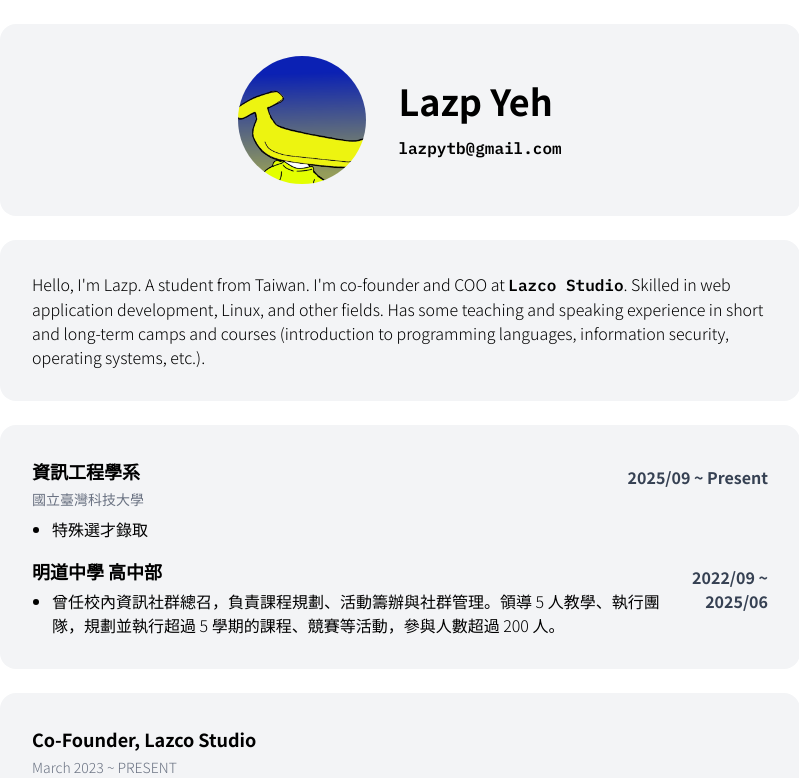
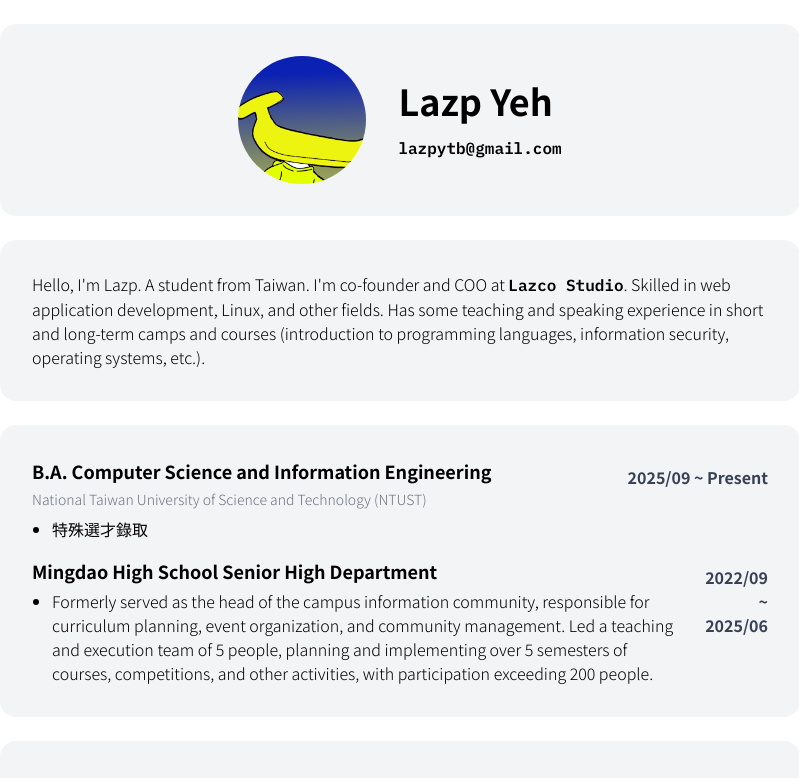
Before and after one commit to banahaker/banahaker.github.io, a React (Vite) app: page / in a window 1280 px wide. Shown: the top 778 px of the page, without its empty margins (240-1039 px from the left). Built offline with nearby package versions, Linux system fonts and the light colour scheme.

Commit message:
feat: update EducationExpBlock component with English titles and descriptions

```diff
--- a/src/components/EducationExpBlock.tsx
+++ b/src/components/EducationExpBlock.tsx
@@ -25,8 +25,8 @@ export default function EducationExpBlock() {
     <section className="w-full p-8 bg-gray-100 rounded-2xl mt-6 font-light flex flex-col gap-4">
       <div className="flex flex-col md:flex-row justify-between items-start gap-4">
         <EducationExpBlockItem
-          title="資訊工程學系"
-          subtitle="國立臺灣科技大學"
+          title="B.A. Computer Science and Information Engineering"
+          subtitle="National Taiwan University of Science and Technology (NTUST)"
           contents={["特殊選才錄取"]}
         />
         <div className="font-bold text-right text-gray-700 md:pt-2">
@@ -35,9 +35,9 @@ export default function EducationExpBlock() {
       </div>
       <div className="flex flex-col md:flex-row justify-between items-start gap-4">
         <EducationExpBlockItem
-          title="明道中學 高中部"
+          title="Mingdao High School Senior High Department"
           contents={[
-            "曾任校內資訊社群總召，負責課程規劃、活動籌辦與社群管理。領導 5 人教學、執行團隊，規劃並執行超過 5 學期的課程、競賽等活動，參與人數超過 200 人。",
+            "Formerly served as the head of the campus information community, responsible for curriculum planning, event organization, and community management. Led a teaching and execution team of 5 people, planning and implementing over 5 semesters of courses, competitions, and other activities, with participation exceeding 200 people.",
           ]}
         />
         <div className="font-bold text-right text-gray-700 md:pt-2">
```
